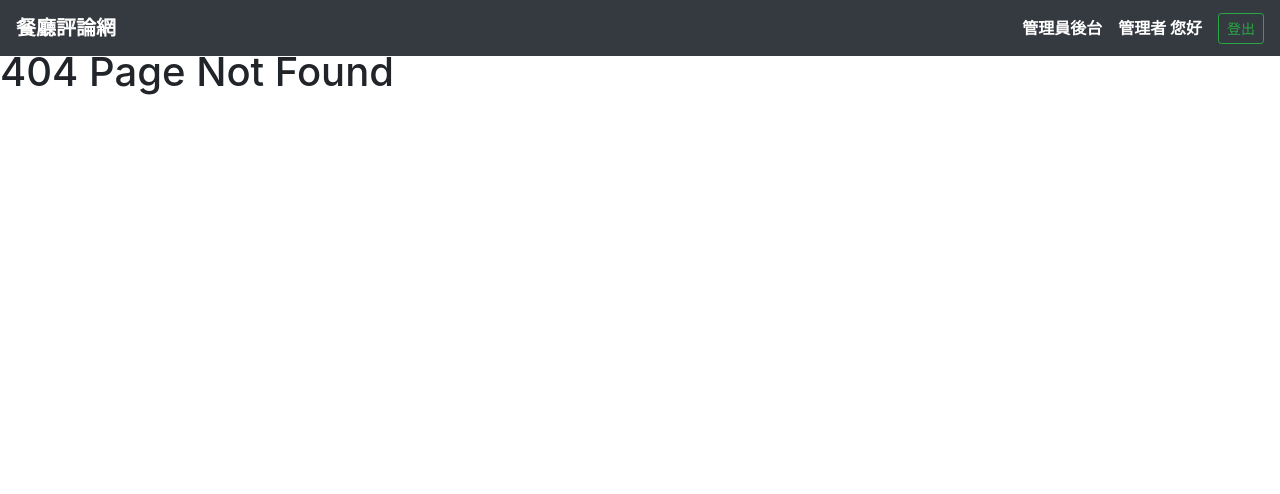
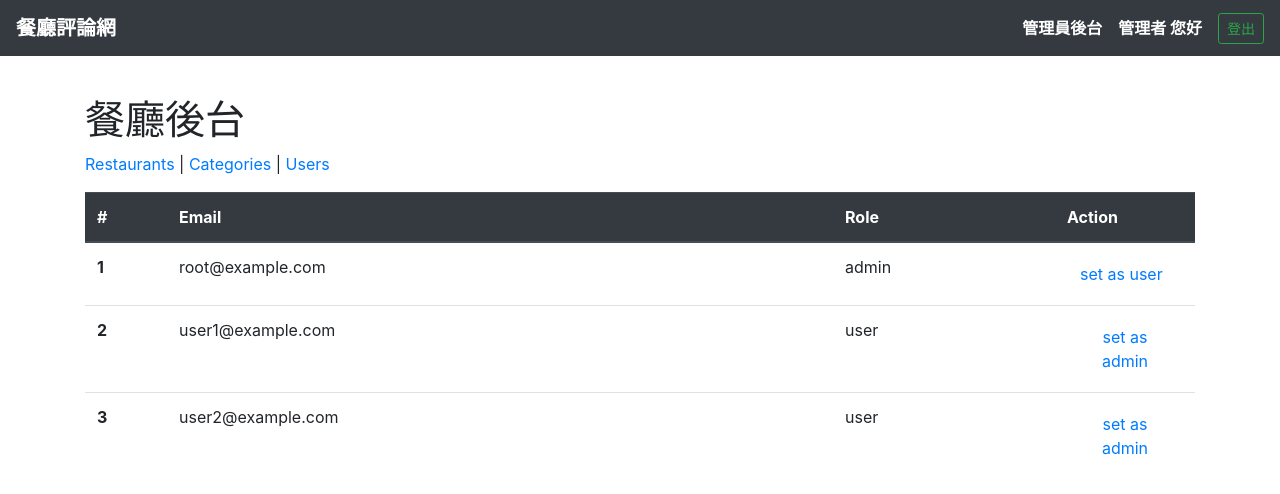
Before and after one commit to zarose0000ds/forum-front-end-vue, a Vue app: page /#/admin/users in a window 1280 px wide. Before the commit this address had no page. Shown: the top 494 px of the page. Built offline with nearby package versions, Linux system fonts and the light colour scheme.

Commit message:
feat: add Admin Users page

```diff
--- a/src/components/AdminNav.vue
+++ b/src/components/AdminNav.vue
@@ -3,6 +3,6 @@
     <h1>餐廳後台</h1>
     <router-link :to="{ name: 'admin-restaurants' }">Restaurants</router-link> |
     <router-link :to="{ name: 'admin-categories' }">Categories</router-link> |
-    <a href="#">Users</a>
+    <router-link :to="{ name: 'admin-users' }">Users</router-link>
   </div>
 </template>
--- a/src/router/index.js
+++ b/src/router/index.js
@@ -94,6 +94,11 @@ const routes = [
     component: () => import('../views/AdminCategories.vue')
   },
   {
+    path: '/admin/users',
+    name: 'admin-users',
+    component: () => import('../views/AdminUsers.vue')
+  },
+  {
     path: '*',
     name: 'not-found',
     component: NotFound
--- /dev/null
+++ b/src/views/AdminUsers.vue
@@ -0,0 +1,104 @@
+<template>
+  <div class="container py-5">
+    <admin-nav />
+
+    <table class="table">
+      <thead class="thead-dark">
+        <tr>
+          <th scope="col">#</th>
+          <th scope="col">Email</th>
+          <th scope="col">Role</th>
+          <th scope="col" width="140">Action</th>
+        </tr>
+      </thead>
+      <tbody>
+        <tr v-for="user in users" :key="user.id">
+          <th scope="row">{{ user.id }}</th>
+          <td style="width: 60%;">{{ user.email }}</td>
+          <td style="width: 20%;">
+            <template v-if="user.isAdmin">admin</template>
+            <template v-else>user</template>
+          </td>
+          <td>
+            <button type="button" class="btn btn-link" v-if="user.isAdmin" @click.prevent.stop="toggleIsAdmin(user.id)">
+              set as user
+            </button>
+            <button type="button" class="btn btn-link" v-else @click.prevent.stop="toggleIsAdmin(user.id)">
+              set as admin
+            </button>
+          </td>
+        </tr>
+      </tbody>
+    </table>
+  </div>
+</template>
+
+<script>
+import AdminNav from "../components/AdminNav.vue";
+
+const dummyData = {
+  users: [
+    {
+      id: 1,
+      name: "root",
+      email: "root@example.com",
+      password: "$2a$10$wUW5yEh4x45Xe7psfFf0AeQbuxDnP6lxKO31oUqYok6Lwq59PYH.e",
+      isAdmin: true,
+      image: null,
+      createdAt: "2022-03-10T16:08:42.000Z",
+      updatedAt: "2022-03-10T16:08:42.000Z",
+    },
+    {
+      id: 2,
+      name: "user1",
+      email: "user1@example.com",
+      password: "$2a$10$TO09I6KDA9E4TwsnOupRweUe0SUIJZaMaPBRQGAKQH5NxRgWOMfsa",
+      isAdmin: false,
+      image: null,
+      createdAt: "2022-03-10T16:08:42.000Z",
+      updatedAt: "2022-03-10T16:08:42.000Z",
+    },
+    {
+      id: 3,
+      name: "user2",
+      email: "user2@example.com",
+      password: "$2a$10$BgqvSHL1LbAop9gNxweJzum1jVNUKVuUnFRiLSS0zmNPlGT0aEjkC",
+      isAdmin: false,
+      image: null,
+      createdAt: "2022-03-10T16:08:42.000Z",
+      updatedAt: "2022-03-10T16:08:42.000Z",
+    }
+  ]
+}
+
+export default {
+  name: "admin-users",
+  components: {
+    "admin-nav": AdminNav
+  },
+  data() {
+    return {
+      users: []
+    }
+  },
+  created() {
+    this.fetchUsers()
+  },
+  methods: {
+    fetchUsers() {
+      this.users = dummyData.users
+    },
+    toggleIsAdmin(userId) {
+      this.users = this.users.map(user => {
+        if (user.id === userId) {
+          return {
+            ...user,
+            isAdmin: !user.isAdmin
+          }
+        }
+        return user
+      })
+    }
+  }
+}
+</script>
```
